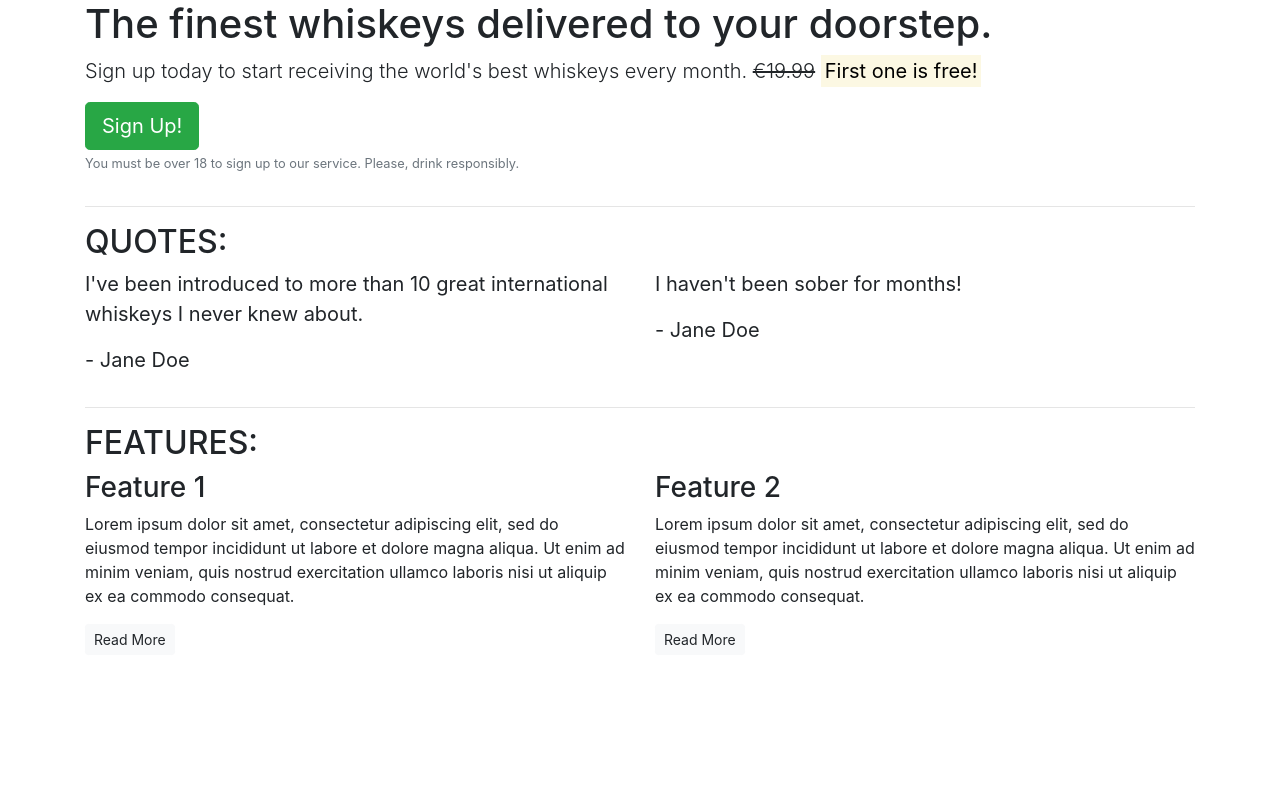
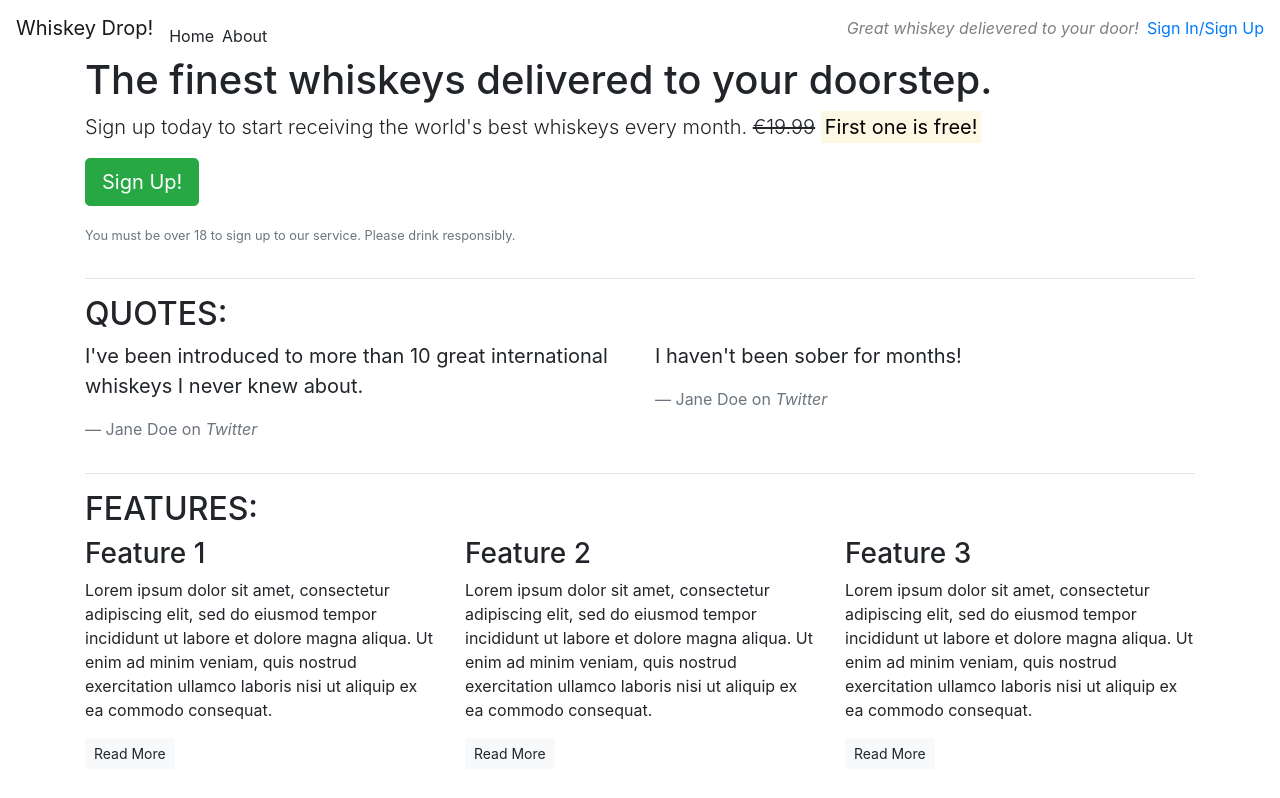
Before and after one commit to Stephenkofipoku/whiskeydrop_boostrapdevelopment_new, a plain HTML site: page index.html in a window 1280 px wide. Drawn offline with nearby package versions, Linux system fonts and the light colour scheme.

Commit message:
Add to navbar sign in sign up button

```diff
--- a/index.html
+++ b/index.html
@@ -3,12 +3,22 @@
 
 <head>
     <meta charset="utf-8">
-
+    <meta name="viewport" content="width=device-width, initial-scale=1.0">
     <title>Whiskey Drop | Taste a new whiskey every month</title>
     <link rel="stylesheet" href="https://maxcdn.bootstrapcdn.com/bootstrap/4.1.3/css/bootstrap.min.css">
 </head>
 
 <body>
+    <nav class="navbar navbar-light navbar-expand-sm">
+        <a href="/" class="navbar-brand">Whiskey Drop!</a>
+        <ul class="navbar-nav mr-auto">
+            <li class="active nav-item mr-2"><a class="nav-link" href="/"></a>Home</li>
+            <li class="nav-item mr-2"><a class="nav-link" href="/about"></a>About</li>
+        </ul>
+        <p class="navbar-text my-auto mr-2"><i>Great whiskey delievered to your door!</i></p>
+        <a href="/login">Sign In/Sign Up</a>
+
+    </nav>
     <article class="container">
         <!-- Callout -->
         <div class="row">
@@ -16,8 +26,8 @@
                 <section class="callout">
                     <h1>The finest whiskeys delivered to your doorstep.</h1>
                     <p class="lead">Sign up today to start receiving the world's best whiskeys every month. <s>€19.99</s> <strong><mark>First one is free!</mark></strong></p>
-                    <button class="btn btn-success btn-lg">Sign Up!</button>
-                    <p class="text-muted"><small>You must be over 18 to sign up to our service. Please, drink responsibly.</small></p>
+                    <p><button class="btn btn-lg btn-success">Sign Up!</button></p>
+                    <p class="text-muted"><small>You must be over 18 to sign up to our service. Please drink responsibly.</small></p>
                 </section>
             </div>
         </div>
@@ -35,13 +45,13 @@
                 <div class="col-12 col-md-6">
                     <blockquote class="blockquote">
                         <p>I've been introduced to more than 10 great international whiskeys I never knew about.</p>
-                        <p>- Jane Doe</p>
+                        <footer class="blockquote-footer">Jane Doe on <cite title="Twitter">Twitter</cite></footer>
                     </blockquote>
                 </div>
                 <div class="col-12 col-md-6">
                     <blockquote class="blockquote">
                         <p>I haven't been sober for months!</p>
-                        <p>- Jane Doe</p>
+                        <footer class="blockquote-footer">Jane Doe on <cite title="Twitter">Twitter</cite></footer>
                     </blockquote>
                 </div>
             </div>
@@ -57,21 +67,21 @@
                 </div>
             </div>
             <div class="row">
-                <div class="col-12 col-md-6">
+                <div class="col-12 col-md-6 col-lg-4">
                     <div class="feature">
                         <h3>Feature 1</h3>
                         <p>Lorem ipsum dolor sit amet, consectetur adipiscing elit, sed do eiusmod tempor incididunt ut labore et dolore magna aliqua. Ut enim ad minim veniam, quis nostrud exercitation ullamco laboris nisi ut aliquip ex ea commodo consequat.</p>
                         <p><a class="btn btn-sm btn-light" href="">Read More</a></p>
                     </div>
                 </div>
-                <div class="col-12 col-md-6">
+                <div class="col-12 col-md-6 col-lg-4">
                     <div class="feature">
                         <h3>Feature 2</h3>
                         <p>Lorem ipsum dolor sit amet, consectetur adipiscing elit, sed do eiusmod tempor incididunt ut labore et dolore magna aliqua. Ut enim ad minim veniam, quis nostrud exercitation ullamco laboris nisi ut aliquip ex ea commodo consequat.</p>
                         <p><a class="btn btn-sm btn-light" href="">Read More</a></p>
                     </div>
                 </div>
-                <div class="col-12 d-md-none">
+                <div class="col-12 d-md-none d-lg-block col-lg-4">
                     <div class="feature">
                         <h3>Feature 3</h3>
                         <p>Lorem ipsum dolor sit amet, consectetur adipiscing elit, sed do eiusmod tempor incididunt ut labore et dolore magna aliqua. Ut enim ad minim veniam, quis nostrud exercitation ullamco laboris nisi ut aliquip ex ea commodo consequat.</p>
```
